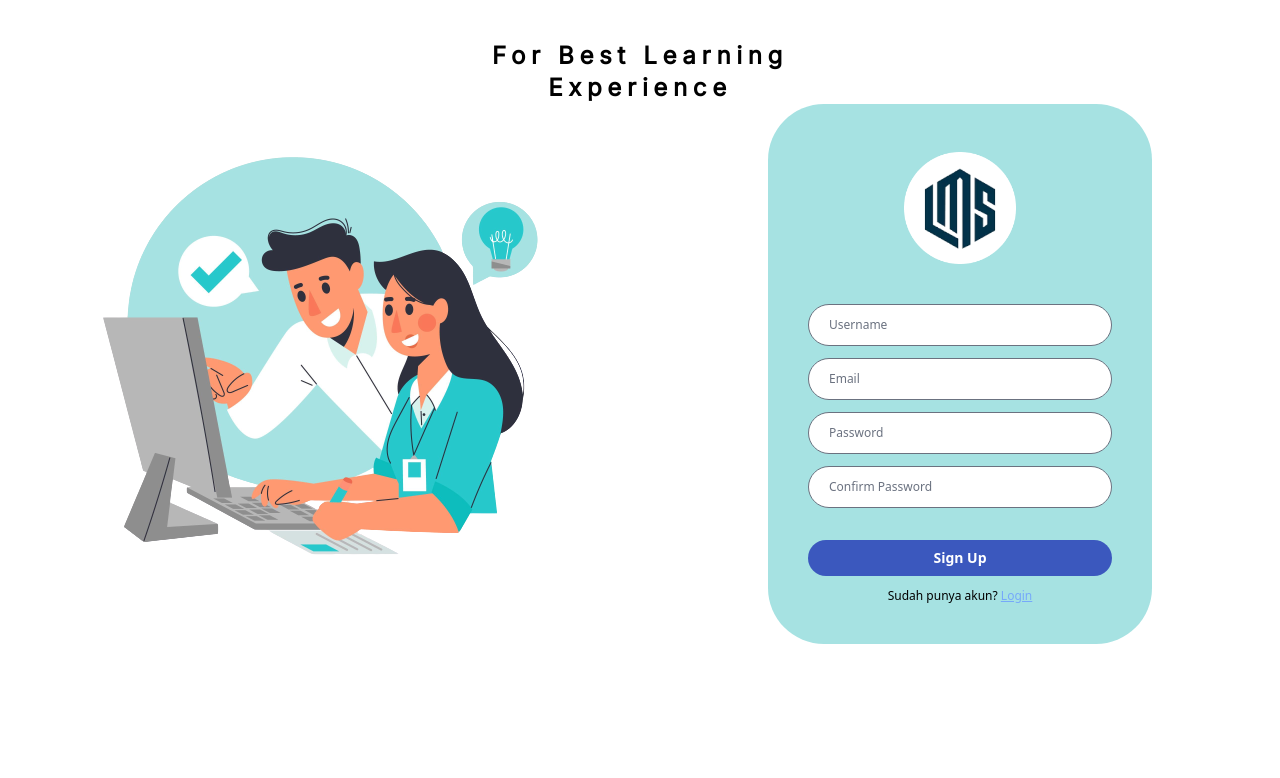
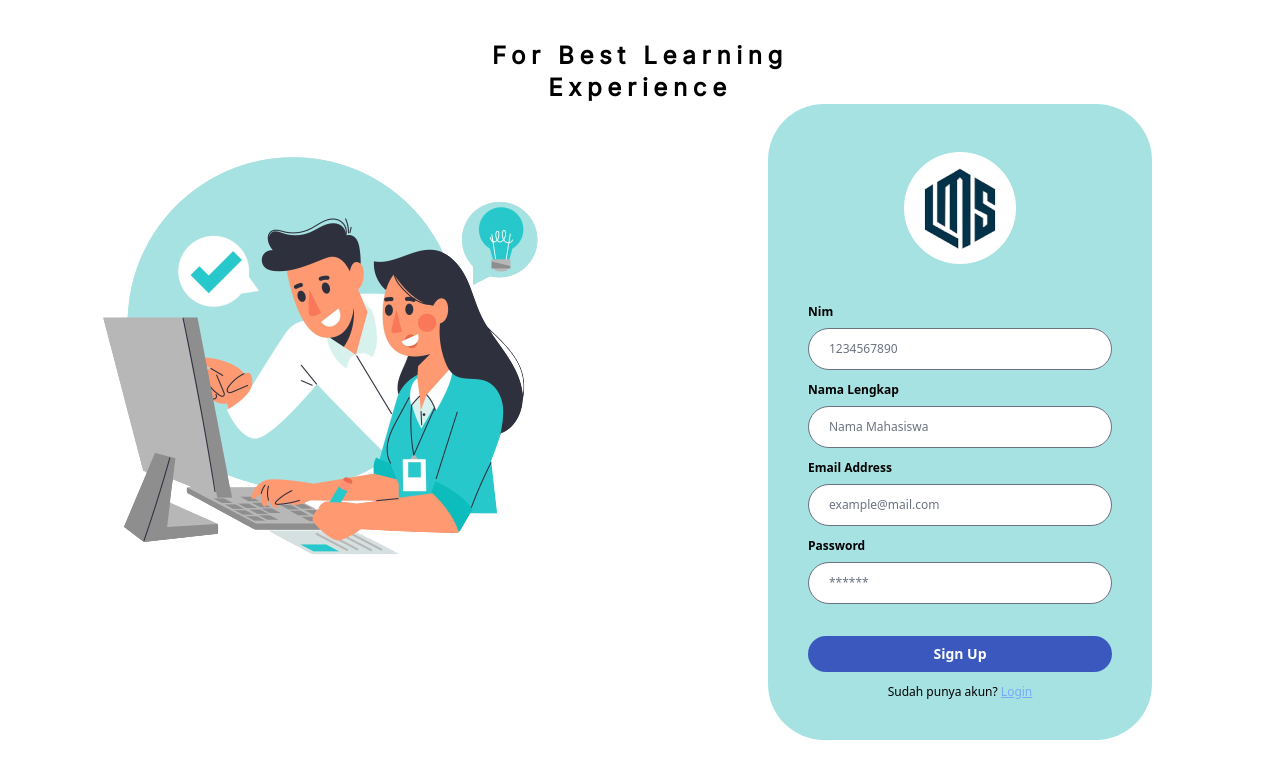
Before and after one commit to nandajl/LMSC-FE, a React (Vite) app: page /signup in a window 1280 px wide. Shown: the top 778 px of the page. Built offline with nearby package versions, Linux system fonts and the light colour scheme.

Commit message:
fix signup page

```diff
--- a/package.json
+++ b/package.json
@@ -16,9 +16,11 @@
     "axios": "^1.3.5",
     "flowbite": "^1.6.5",
     "flowbite-react": "^0.4.4",
+    "framer-motion": "^10.13.0",
     "react": "^18.2.0",
     "react-dom": "^18.2.0",
     "react-draft-wysiwyg": "^1.15.0",
+    "react-hook-form": "^7.45.2",
     "react-icons": "^4.8.0",
     "react-quill": "^2.0.0",
     "react-router-dom": "^6.10.0",
--- /dev/null
+++ b/src/components/Input.jsx
@@ -0,0 +1,59 @@
+import { useFormContext } from "react-hook-form"
+import { AnimatePresence, motion } from "framer-motion";
+import { MdError } from "react-icons/md";
+import { findInputError } from "../utils/findInputsError";
+import { isFormInvalid } from "../utils/isFormValid";
+
+export const Input = ({ label, type, id, placeholder, validation, name }) => {
+  const {
+    register,
+    formState: { errors },
+  } = useFormContext()
+
+  const inputError = findInputError(errors, label)
+  const isInvalid = isFormInvalid(inputError)
+
+  return (
+    <div className="flex flex-col w-full gap-2">
+      <div className="flex justify-between">
+        <label htmlFor={id} className="font-semibold capitalize">
+          {label}
+        </label>
+        <AnimatePresence mode="wait" initial={false}>
+          {isInvalid && (
+            <InputError
+              message={inputError.error.message}
+              key={inputError.error.message}
+            />
+          )}
+        </AnimatePresence>
+      </div>
+      <input
+        id={id}
+        type={type}
+        className="rounded-full w-full py-3 px-5 text-xs"
+        placeholder={placeholder}
+        {...register(name, validation)}
+      />
+    </div>
+  )
+}
+
+const InputError = ({ message }) => {
+  return (
+    <motion.p
+      className="flex items-center gap-1 px-2 font-semibold text-red-500 bg-red-100 rounded-md"
+      {...framer_error}
+    >
+      <MdError />
+      {message}
+    </motion.p>
+  )
+}
+
+const framer_error = {
+  initial: { opacity: 0, y: 10 },
+  animate: { opacity: 1, y: 0 },
+  exit: { opacity: 0, y: 10 },
+  transition: { duration: 0.2 },
+}
--- a/src/components/Navbar.jsx
+++ b/src/components/Navbar.jsx
@@ -11,6 +11,7 @@ export default function Navbar(props) {
   const deleteUser = useUsers((state) => state.deleteUser)
 
   const [user, setUser] = useState("")
+  const [scrolled, setScrolled] = useState(false);
 
   const navigate = useNavigate();
 
@@ -18,6 +19,17 @@ export default function Navbar(props) {
     const response = await getUser()
     setUser(response);
   }
+
+  useEffect(() => {
+    window.onscroll = function() {
+      if (window.scrollY > 100) {
+        setScrolled(true);
+      }
+      else{
+        setScrolled(false);
+      }
+    }
+  } , [])
 
   useEffect(() => {
     handleGetUser();
@@ -30,7 +42,7 @@ export default function Navbar(props) {
   }
 
   return (
-    <div className='flex w-full justify-between h-20 py-3 px-4 bg-primary lg:px-16 fixed top-0 '>
+    <div className={scrolled ? 'flex w-full justify-between h-20 py-3 px-4 bg-primary lg:px-16 fixed top-0 shadow-lg' : 'flex w-full justify-between h-20 py-3 px-4 bg-primary lg:px-16 fixed top-0'}>
       <div className={toggledSidebar ? 'flex gap-44' : 'flex gap-5'}>
         <Link to={'/'}>
           <img src={lms} alt="lms" className='hover:animate-spin'/>
@@ -42,7 +54,7 @@ export default function Navbar(props) {
         }
       </div>
       <div className='flex items-center font-semibold'>
-        <ul className='flex me-6 gap-5'>
+        <ul className='flex items-center'>
           {
             user.role === "Perusahaan" ? (
               <li className='hover:text-white'><Link to={'/dashboard/grup'}>Dashboard</Link></li>
@@ -50,8 +62,12 @@ export default function Navbar(props) {
               <></>
             )
           }
-          <li className='hover:text-white'><Link to={'/content/grup'}> Service</Link></li>
-          {/* <li><a href="" className='hover:text-white'>About Us</a></li> */}
+          {
+            user ? (
+              <li className='px-4 py-3 hover:text-white hover:bg-secondary'><Link to={'/content/grup'}> Service</Link></li>
+            ):(<></>)
+          }
+          <li><a href="" className='px-4 py-3 hover:text-white hover:bg-secondary'>Course</a></li>
         </ul>
         {
           user.length == 0  ? (
--- a/src/pages/SignUp.jsx
+++ b/src/pages/SignUp.jsx
@@ -3,17 +3,44 @@ import work from '../../src/assets/img/work.png'
 import lms from '../../src/assets/img/lms.png'
 import { Link, useNavigate } from 'react-router-dom'
 import axios from 'axios'
+import { FormProvider, useForm, useFormContext } from 'react-hook-form'
+import { Input } from '../components/Input'
+import { name_validation, password_validation, nim_validation, email_validation } from "../utils/inputValidation";
 
 export const SignUp = () => {
+  const [nim, setNim] = useState("");
   const [username, setUsername] = useState("");
   const [email, setEmail] = useState("");
   const [password, setPassword] = useState("");
   const [confirmPassword, setConfirmPassword] = useState("");
   const [error, setError] = useState("");
   const [alert, setAlert] = useState(false);
-    const [message, setMessage] =useState("");
+  const [message, setMessage] = useState("");
 
   const navigate = useNavigate();
+
+  // const { register } = useFormContext();
+  const methods = useForm();
+
+  const onSubmit = methods.handleSubmit(async data => {
+    try {
+      const register = await axios.post("http://localhost:8000/api/v1/register", data);
+      if (register) {
+        setMessage("Register Berhasil");
+        setAlert(true);
+        console.log(alert, message);
+        setTimeout(() => { navigate("/login") }, 1000)
+      }
+    }
+    catch (error) {
+      const dataError = error.response.data.message;
+      setError(dataError);
+      setAlert(true);
+      setTimeout(() => { setAlert(false) }, 3000)
+
+    }
+  })
+
 
   const handleGetLocalStorang = () => {
     const token = localStorage.getItem("token");
@@ -30,7 +57,7 @@ export const SignUp = () => {
     if (password !== confirmPassword) {
       setError("Password Tidak Sama");
       setAlert(true);
-        setTimeout(()=>{setAlert(false)}, 3000)
+      setTimeout(() => { setAlert(false) }, 3000)
       return false;
     }
   }
@@ -52,7 +79,7 @@ export const SignUp = () => {
         setMessage("Register Berhasil");
         setAlert(true);
         console.log(alert, message);
-          setTimeout(()=> {navigate("/login")}, 1000)
+        setTimeout(() => { navigate("/login") }, 1000)
 
       }
 
@@ -60,7 +87,7 @@ export const SignUp = () => {
       const dataError = error.response.data.message;
       setError(dataError);
       setAlert(true);
-        setTimeout(()=>{setAlert(false)}, 3000)
+      setTimeout(() => { setAlert(false) }, 3000)
 
     }
   }
@@ -69,7 +96,7 @@ export const SignUp = () => {
       {
         alert ? (
           <div className='relative'>
-              {message ?  (
+            {message ? (
               <div className='absolute border py-3 px-4 rounded-full bg-success text-white font-bold top-24 right-0 text-xs lg:right-32 lg:top-0'>
                 {message}
                 <button onClick={e => setAlert(false)} className='px-1 ms-2'>&#x2715;</button>
@@ -91,26 +118,28 @@ export const SignUp = () => {
       </p>
       <div className='container lg:flex'>
         <div className='hidden lg:w-1/2 lg:block'>
-            <img src={work} alt='work' className='mx-auto'/>
+          <img src={work} alt='work' className='mx-auto' />
         </div>
         <div className='w-1/2 '>
-            <form onSubmit={handleRegister} className='rounded-large mx-auto p-10 flex-col w-96 text-xs bg-primary text-center'>
-            <img src={lms} alt="lms" className='mx-auto w-28 my-2'/>
+          <FormProvider {...methods}>
+            <form onSubmit={e => e.preventDefault} noValidate autoComplete='off' className='rounded-large mx-auto p-10 flex-col w-96 text-xs bg-primary text-center'>
+              <img src={lms} alt="lms" className='mx-auto w-28 my-2' />
               <div className='mb-3 mt-10'>
-                <input onChange={e => setUsername(e.target.value)} type="text" className=' rounded-full w-full py-3 px-5 text-xs' required placeholder='Username'/>
+                <Input {...nim_validation}/>
               </div>
               <div className='mb-3'>
-                <input onChange={e => setEmail(e.target.value)} type="email" className=' rounded-full w-full py-3 px-5 text-xs' required placeholder='Email'/>
+                <Input {...name_validation}/>
               </div>
               <div className='mb-3'>
-                <input onChange={e => setPassword(e.target.value)} type="password" className=' rounded-full w-full py-3 px-5 text-xs' required placeholder='Password'/>
+                <Input {...email_validation}/>
               </div>
               <div className='mb-3'>
-                <input onChange={e => setConfirmPassword(e.target.value)} type="password" className=' rounded-full w-full py-3 px-5 text-xs' required placeholder='Confirm Password'/>
+                <Input {...password_validation}/>
               </div>
-              <button type='submit' className='mt-5 mb-3 bg-secondary rounded-full p-2 w-full text-white text-sm font-bold'>Sign Up</button>
+              <button onClick={onSubmit} className='mt-5 mb-3 bg-secondary rounded-full p-2 w-full text-white text-sm font-bold'>Sign Up</button>
               <p>Sudah punya akun? <Link to="/login"><span className='underline text-blue-400'>Login</span></Link> </p>
             </form>
+          </FormProvider>
         </div>
       </div>
     </div>
--- /dev/null
+++ b/src/utils/findInputsError.js
@@ -0,0 +1,8 @@
+export function findInputError(errors, name) {
+  const filtered = Object.keys(errors)
+    .filter(key => key.includes(name))
+    .reduce((cur, key) => {
+      return Object.assign(cur, { error: errors[key] })
+    }, {})
+  return filtered
+}
--- /dev/null
+++ b/src/utils/inputValidation.js
@@ -0,0 +1,96 @@
+export const name_validation = {
+  name: 'username',
+  label: 'Nama Lengkap',
+  type: 'text',
+  id: 'name',
+  placeholder: 'Nama Mahasiswa',
+  validation: {
+    required: {
+      value: true,
+      message: 'required',
+    },
+    maxLength: {
+      value: 30,
+      message: 'Maksimal 30 karakter',
+    },
+
+  },
+}
+
+export const desc_validation = {
+  name: 'description',
+  label: 'description',
+  multiline: true,
+  id: 'description',
+  placeholder: 'write description ...',
+  validation: {
+    required: {
+      value: true,
+      message: 'required',
+    },
+    maxLength: {
+      value: 200,
+      message: 'Maksimal 200 karakter',
+    },
+  },
+}
+
+export const password_validation = {
+  name: 'password',
+  label: 'password',
+  type: 'password',
+  id: 'password',
+  placeholder: '******',
+  validation: {
+    required: {
+      value: true,
+      message: 'required',
+    },
+    minLength: {
+      value: 6,
+      message: 'Minimal 6 karakter',
+    },
+  },
+
+}
+
+export const nim_validation = {
+  name: 'nim',
+  label: 'nim',
+  type: 'text',
+  id: 'nim',
+  placeholder: '1234567890',
+  validation: {
+    required: {
+      value: true,
+      message: 'required',
+    },
+    minLength: {
+      value: 10,
+      message: 'NIM tidak valid',
+    },
+    pattern: {
+      value: /^[0-9]+$/,
+      message: 'NIM tidak valid',
+    }
+  },
+}
+
+export const email_validation = {
+  name: 'email',
+  label: 'email address',
+  type: 'email',
+  id: 'email',
+  placeholder: 'example@mail.com',
+  validation: {
+    required: {
+      value: true,
+      message: 'required',
+    },
+    pattern: {
+      value:
+        /^(([^<>()[\]\\.,;:\s@"]+(\.[^<>()[\]\\.,;:\s@"]+)*)|(".+"))@((\[[0-9]{1,3}\.[0-9]{1,3}\.[0-9]{1,3}\.[0-9]{1,3}\])|(([a-zA-Z\-0-9]+\.)+[a-zA-Z]{2,}))$/,
+      message: 'not valid',
+    },
+  },
+}
--- /dev/null
+++ b/src/utils/isFormValid.js
@@ -0,0 +1,4 @@
+export const isFormInvalid = err => {
+  if (Object.keys(err).length > 0) return true
+  return false
+}
```
Also changed, not shown: 1 other file (tests, documents, lock files or other folders). Lines whose indentation alone changed are shown as unchanged.
